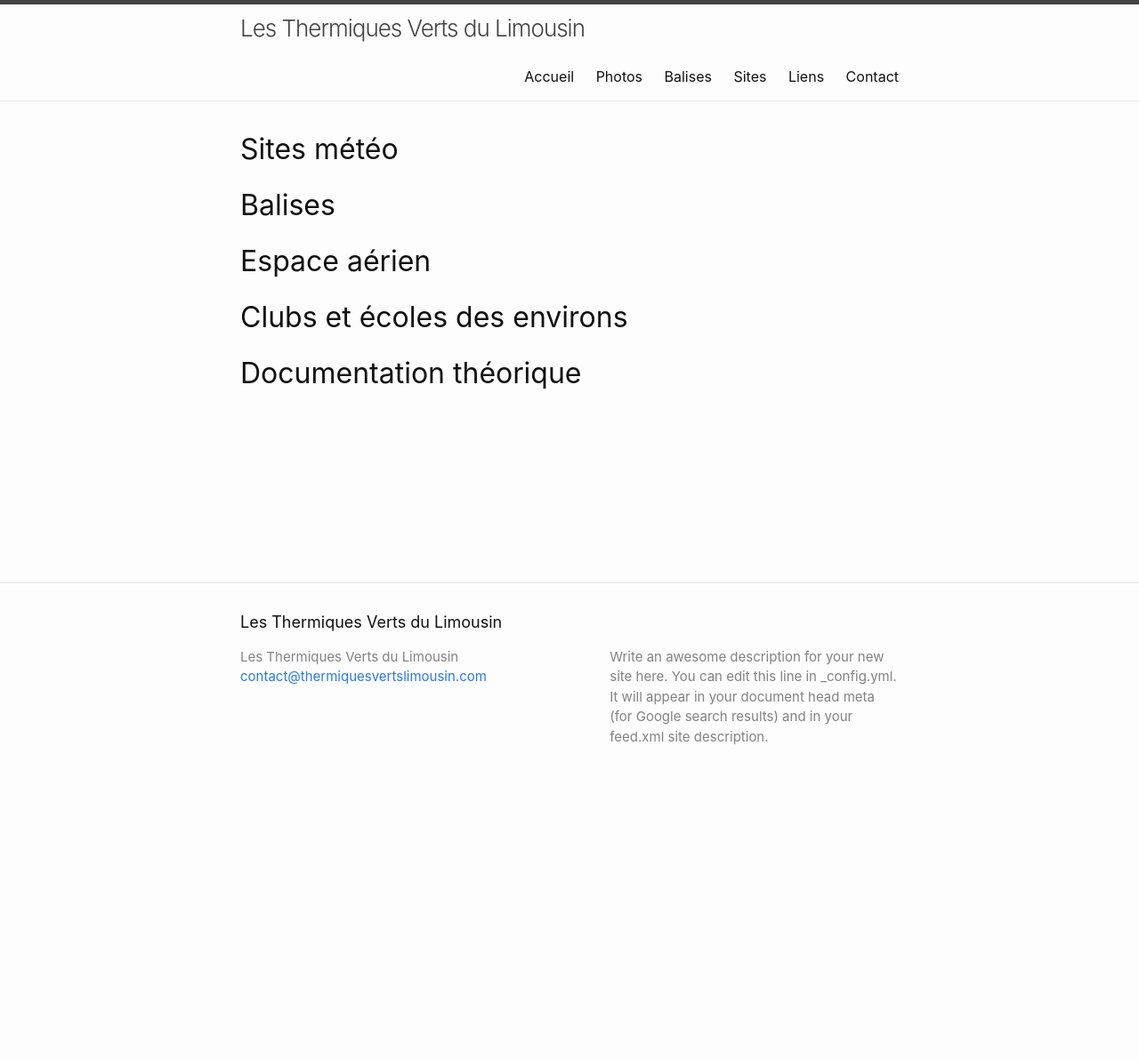
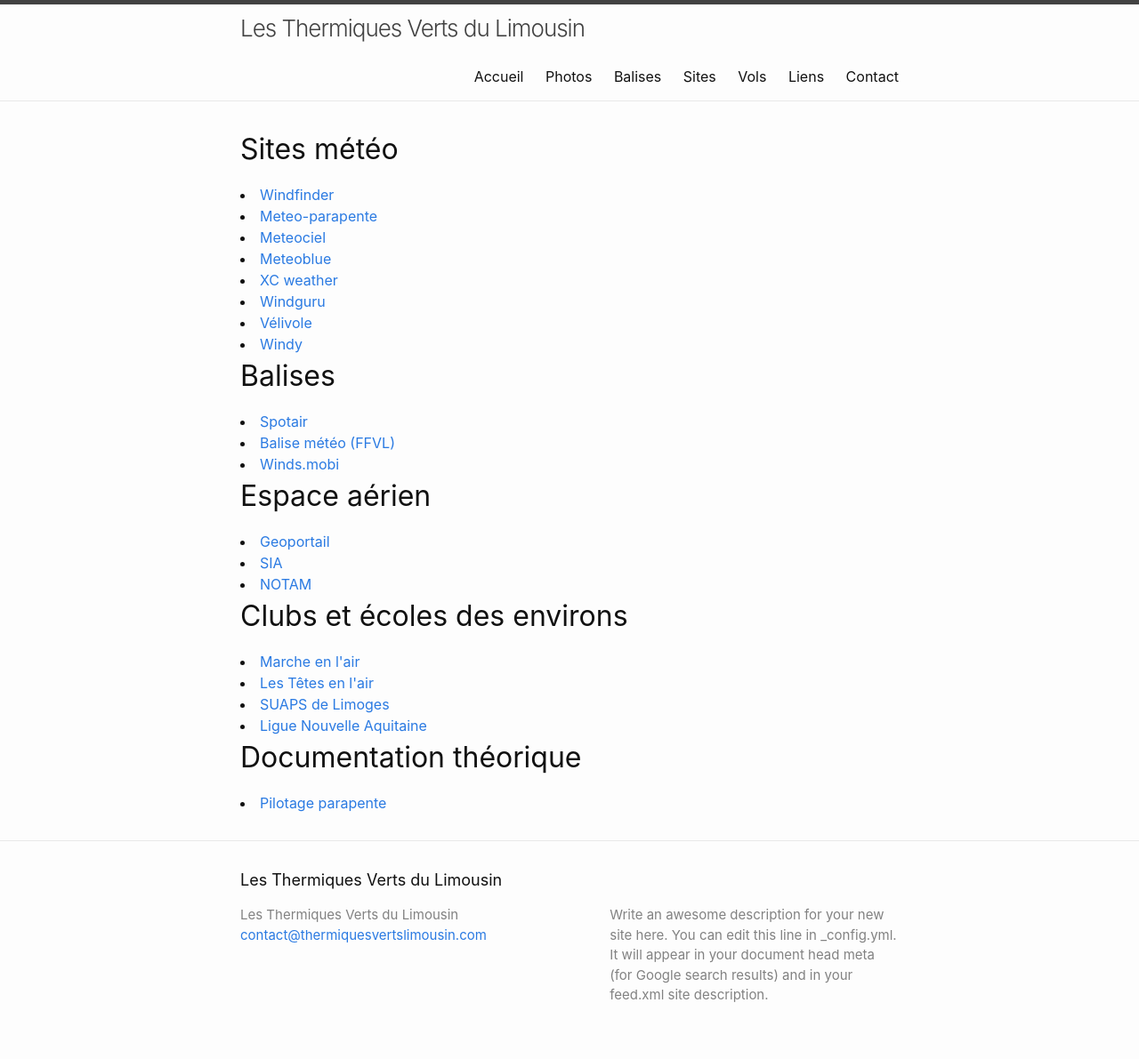
Before and after one commit to thermiques-verts-du-limousin/thermiques-verts-du-limousin.github.io, a Jekyll site: the page built from links.html, in a window 1280 px wide. Shown: the whole page at 89% size. Built offline with Jekyll 4.4.1, drawn with Linux system fonts in a browser that asks for light colours; before the commit the page ends 900 px from its top, so only the background shows below that.

Commit message:
Ajout d'un tableau des vols des pilotes du club de l'année

```diff
--- a/_config.yml
+++ b/_config.yml
@@ -30,6 +30,10 @@
 plugins:
   - jekyll-feed
 
+collections:
+  flights:
+    output: true
+
 
 # Exclude from processing.
 # The following items will not be processed, by default. Create a custom list
--- /dev/null
+++ b/_data/links/links_club_school_federation.yml
@@ -0,0 +1,11 @@
+- name: Marche en l'air
+  url: http://www.marcheenlair.fr
+  description: Club Creusois
+- name: Les Têtes en l'air
+  url: https://www.facebook.com/groups/279026305586497/
+  description: Groupe facebook du club Corrézien
+- name: SUAPS de Limoges
+  url: http://www.unilim.fr/suaps/activites/sports-de-nature/parapente/
+  description: Section parapente
+- name: Ligue Nouvelle Aquitaine
+  url: https://aquitaine-vol-libre.jimdo.com/
--- /dev/null
+++ b/_data/links/links_technical_documentation.yml
@@ -0,0 +1,2 @@
+- name: Pilotage parapente
+  url: https://www.pilotage-parapente.com
--- /dev/null
+++ b/_data/links/links_weathercast.yml
@@ -0,0 +1,16 @@
+- name: Windfinder
+  url: https://www.windfinder.com/
+- name: Meteo-parapente
+  url: https://meteo-parapente.com/
+- name: Meteociel
+  url: http://www.meteociel.fr/
+- name: Meteoblue
+  url: https://www.meteoblue.com/fr/
+- name: XC weather
+  url: http://www.xcweather.co.uk/FR/
+- name: Windguru
+  url: https://www.windguru.cz/
+- name: Vélivole
+  url: https://www.velivole.fr/
+- name: Windy
+  url: https://www.windy.com/
--- /dev/null
+++ b/_data/links/links_wind_captors.yml
@@ -0,0 +1,6 @@
+- name: Spotair
+  url: https://www.spotair.mobi/
+- name: Balise météo (FFVL)
+  url: http://www.balisemeteo.com/index.php
+- name: Winds.mobi
+  url: https://winds.mobi/stations/map
--- a/_data/navigation.yml
+++ b/_data/navigation.yml
@@ -6,6 +6,8 @@
   link: /balises/
 - name: Sites
   link: /sites/
+- name: Vols
+  link: /flights/
 - name: Liens
   link: /links/
 - name: Contact
```
Also changed, not shown: _data/links/links_space_area.yml (added, +7 -0 lines), _flights/2018-09-07_Nicolas_Favre.md (added, +14 -0 lines), _flights/2018-09-14_Nicolas_Favre.md (added, +14 -0 lines), _flights/2018-09-16_Davy_Farges.md (added, +14 -0 lines), _flights/2018-09-19_Thierry_Chanteraud.md (added, +14 -0 lines), _flights/2018-09-28_Nicolas_Favre.md (added, +14 -0 lines), _flights/2019-03-30_Davy_Farges.md (added, +14 -0 lines), _flights/2019-03-30_Nicolas_Favre.md (added, +14 -0 lines), _flights/2019-03-31_Nicolas_Favre.md (added, +14 -0 lines), _flights/2019_03_29_Thierry_Chanteraud-1.md (added, +14 -0 lines), _flights/2019_03_29_Thierry_Chanteraud-2.md (added, +14 -0 lines), _flights/2019_03_30_Thierry_Chanteraud.md (added, +14 -0 lines), flights.html (added, +34 -0 lines).
